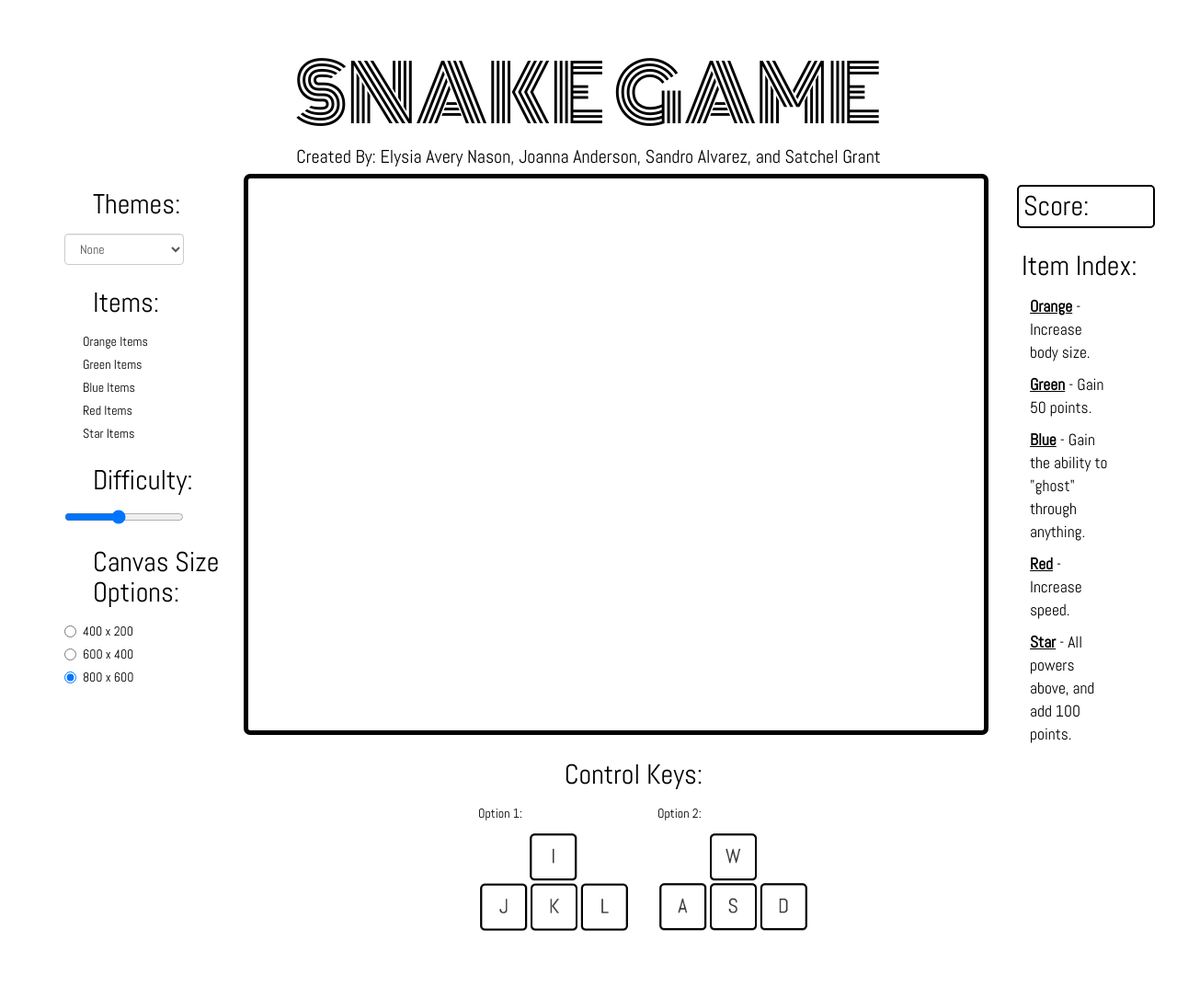
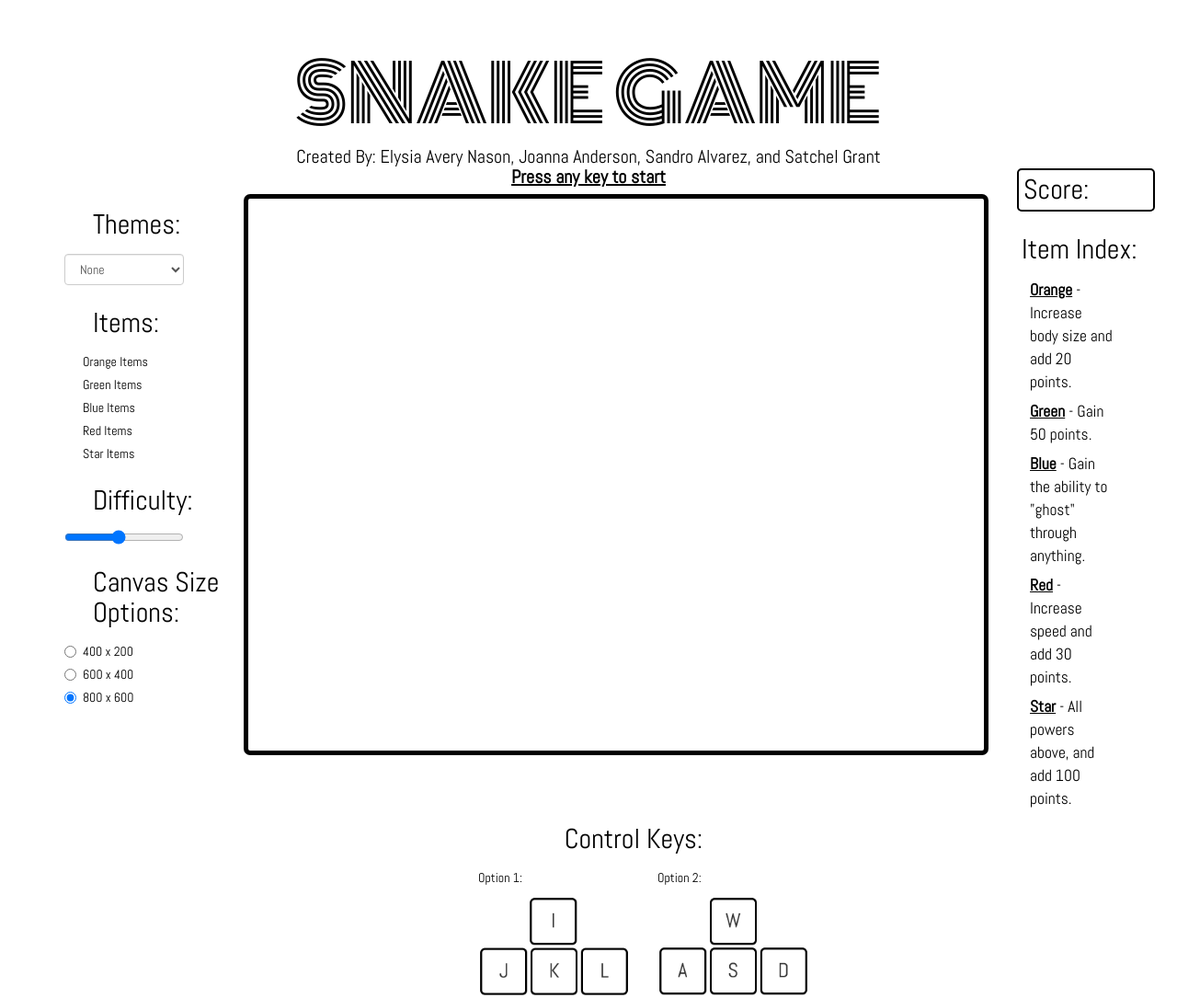
Before and after one commit to grantsrb/snake, a plain HTML site: page index.html in a window 1280 px wide. Shown: the whole page at 92% size. Before the commit the page ends 1015 px from the top, so only its background shows below. Drawn offline with nearby package versions, Linux system fonts and the light colour scheme.

Commit message:
add starting instructions and additional item explanations

```diff
--- a/css/styles.css
+++ b/css/styles.css
@@ -31,6 +31,7 @@ h2{
 }
 .score{
   border: 2px solid black;
+  margin-top: -20px;
 }
 h3 {
   margin: auto;
@@ -38,9 +39,6 @@ h3 {
   text-align: center;
   font-size: 20px;
 }
-/*.container{
-  max-width: 2000px;
-}*/
 img{
   display: block;
   margin: auto;
@@ -144,7 +142,7 @@ img{
 #items li {
   list-style: none;
   font-size: 1.25em;
-  margin-top: 10px;
+  margin-top: 7px;
 }
 strong {
   text-decoration: underline;
--- a/index.html
+++ b/index.html
@@ -13,6 +13,7 @@
     <div class="container">
       <h1>SNAKE GAME</h1>
       <h3>Created By: Elysia Avery Nason, Joanna Anderson, Sandro Alvarez, and Satchel Grant</h3>
+      <h3><strong>Press any key to start</strong></h3>
       <div class="row">
         <div class="col-md-2" id="leftColumn">
           <h2>Themes:</h2>
@@ -85,10 +86,10 @@
           <h2 class="score">Score: <span class="showScore"></span></h2>
           <h2>Item Index:</h2>
           <ul id="items">
-            <li><strong>Orange</strong> - Increase body size.</li>
+            <li><strong>Orange</strong> - Increase body size and add 20 points.</li>
             <li><strong>Green</strong> - Gain 50 points.</li>
             <li><strong>Blue</strong> - Gain the ability to "ghost" through anything.</li>
-            <li><strong>Red</strong> - Increase speed.</li>
+            <li><strong>Red</strong> - Increase speed and add 30 points.</li>
             <li><strong>Star</strong> - All powers above, and add 100 points.</li>
           </ul>
         </div>
```
